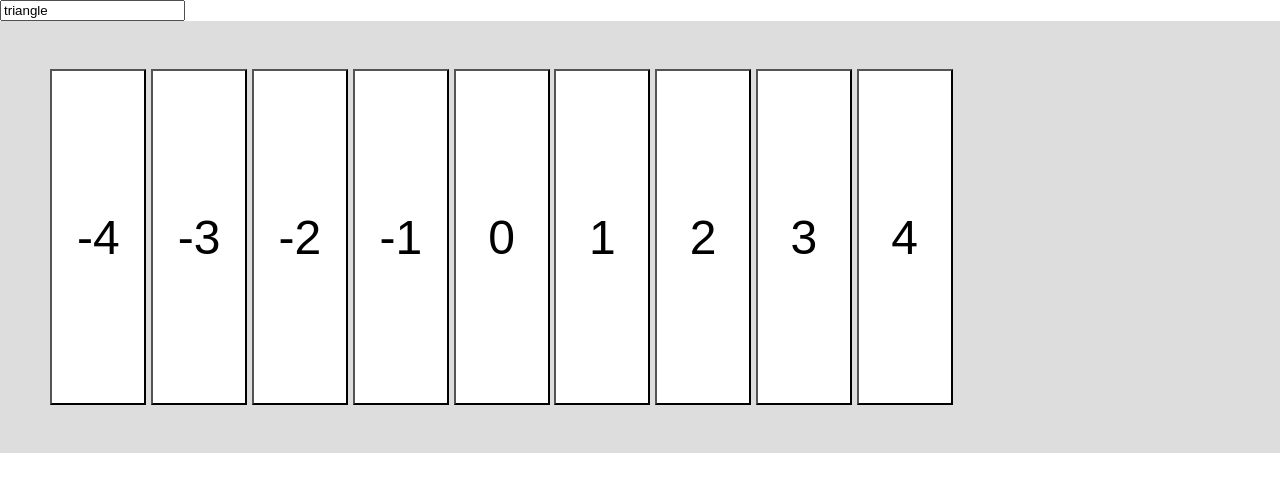
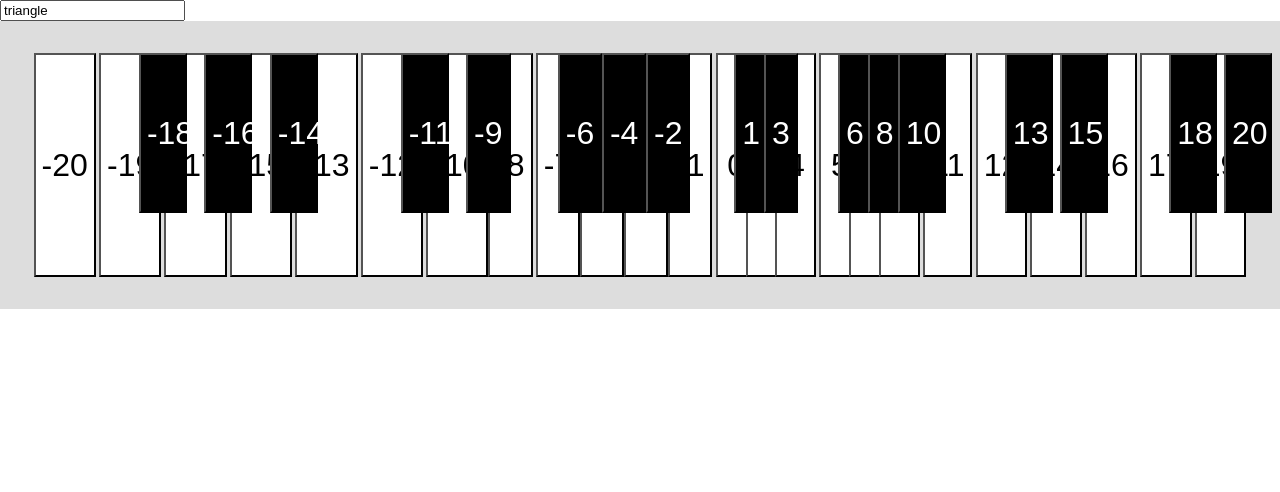
Before and after one commit to resistdesign/mio-piano, a React (Vite) app: page / in a window 1280 px wide. Shown: the top 492 px of the page. Built offline with nearby package versions, Linux system fonts and the light colour scheme.

Commit message:
chore: (repo) Automatic commit.

```diff
--- a/src/index.tsx
+++ b/src/index.tsx
@@ -50,12 +50,12 @@ const KeyContainer = styled.div`
   padding: 1em;
   background-color: #ddd;
   user-select: none;
-  font-size: 3em;
+  font-size: 2em;
 `;
 
 const App: FC = () => {
-    const rangeStart = -4;
-    const rangeEnd = 4;
+    const rangeStart = -20;
+    const rangeEnd = 20;
     const rangeList = Array.from({length: rangeEnd - rangeStart + 1}, (_, i) => i + rangeStart);
     const [waveType, setWaveType] = useState('triangle');
     const [mouseIsDown, setMouseIsDown] = useState(false);
@@ -95,15 +95,21 @@ const App: FC = () => {
                 onMouseLeave={onKeyContainerUp}
             >
                 {rangeList.map((n) => {
+                    const f = getHalfStepFrequency(n);
+                    const offSetIndex = n < 0 ? 12 - Math.abs(n % 12) : Math.abs(n % 12);
+                    const blkIndices = [1, 3, 6, 8, 10];
+                    const isBlack = blkIndices.includes(offSetIndex);
+                    const Comp = isBlack ? BlackKeyButton : KeyButton;
+
                     return (
-                        <KeyButton
+                        <Comp
                             key={n}
-                            value={getHalfStepFrequency(n)}
+                            value={f}
                             onMouseDown={onKeyPlayDown}
                             onMouseOver={onKeyPlayDown}
                         >
                             {n}
-                        </KeyButton>
+                        </Comp>
                     );
                 })}
             </KeyContainer>
```
